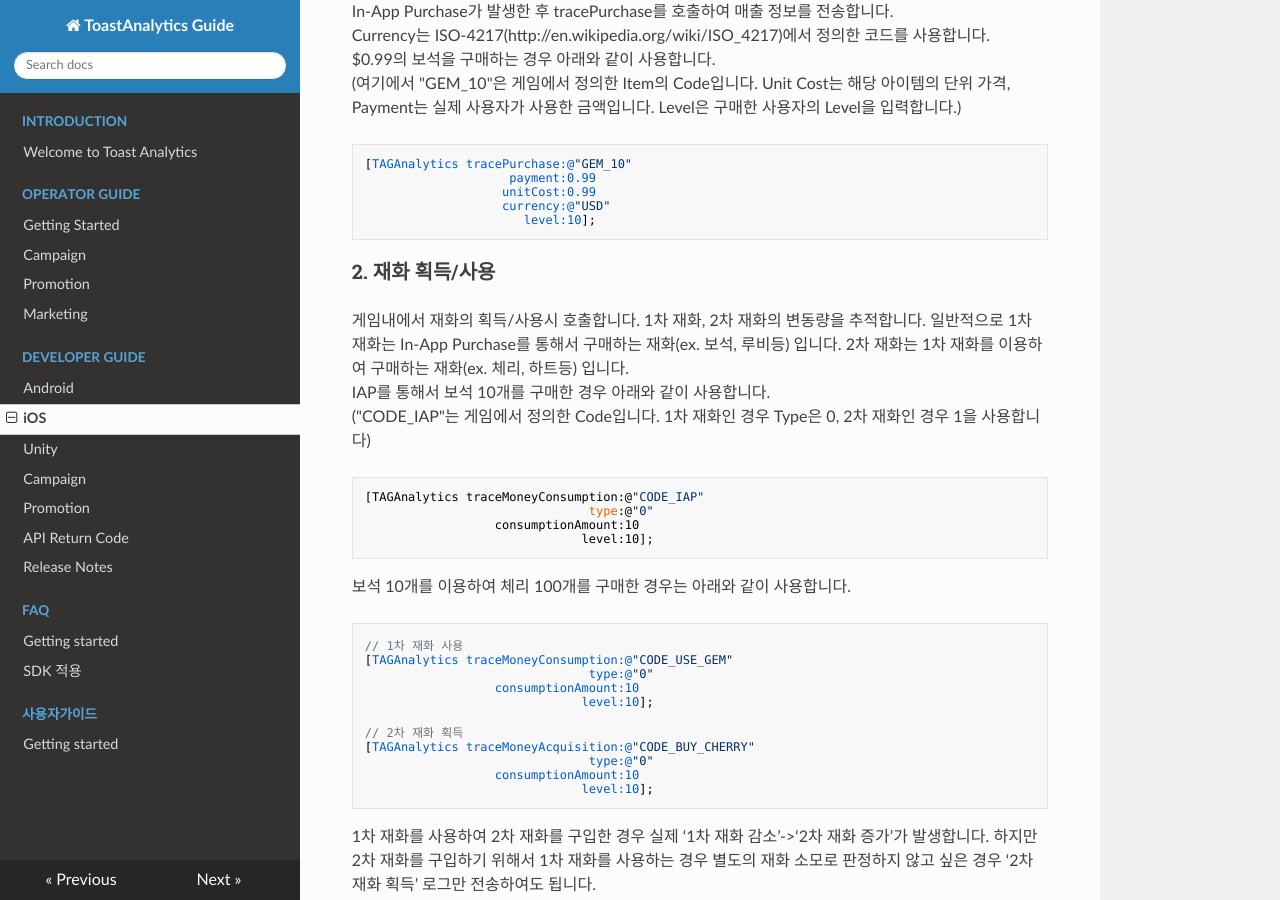
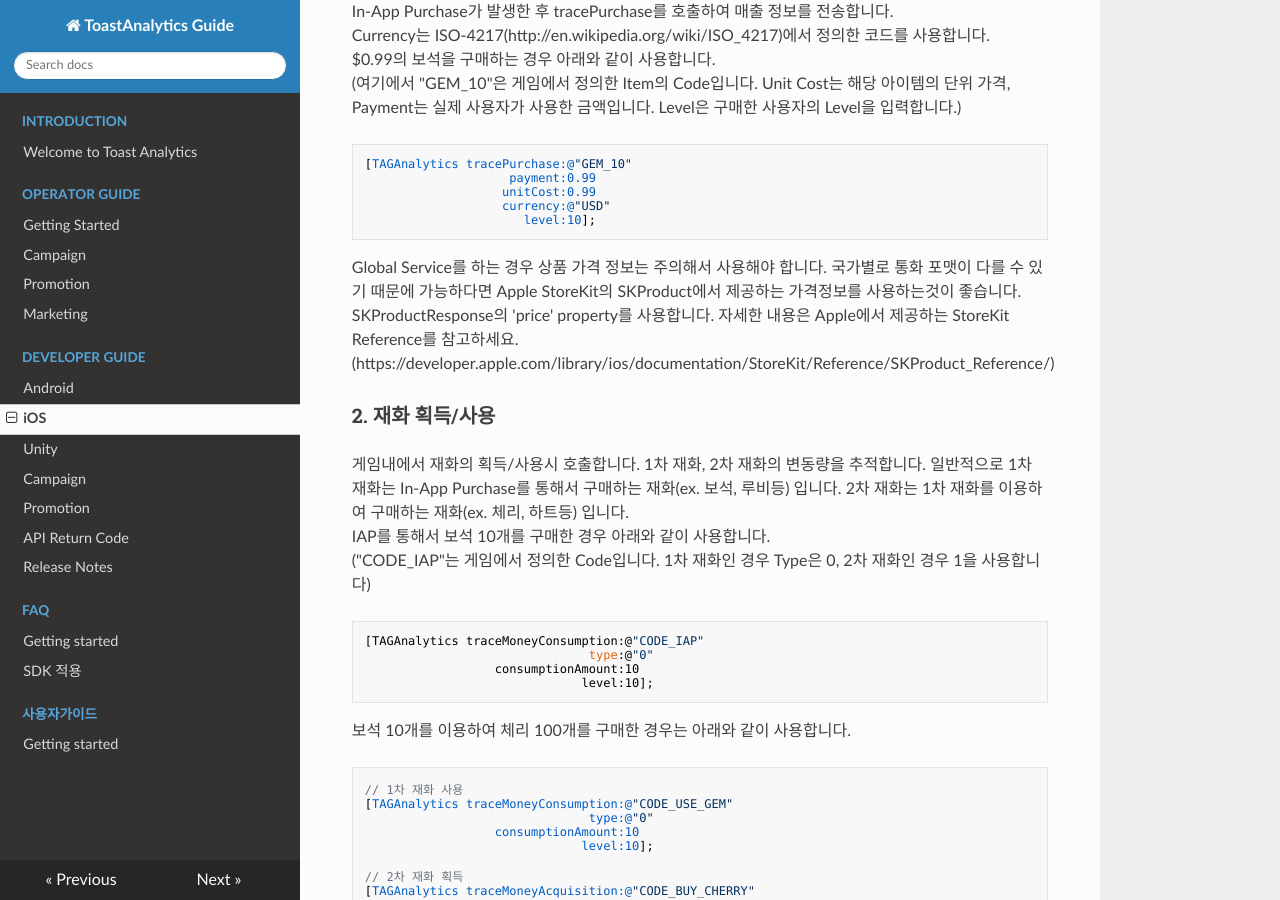
Before and after one commit to ToastAnalytics/ToastAnalytics, an MkDocs documentation site: the page built from docs/Developer/5. iOS Developer Guide.md, in a window 1280 px wide and 900 px high, scrolled down 4155 px. Built offline with MkDocs 1.6.1, drawn with Linux system fonts in a browser that asks for light colours; nearby versions of some CDN libraries; old or Windows-style settings are respelled for this version of MkDocs.

Commit message:
Update 5. iOS Developer Guide.md

````diff
--- a/docs/Developer/5. iOS Developer Guide.md
+++ b/docs/Developer/5. iOS Developer Guide.md
@@ -155,6 +155,10 @@ $0.99의 보석을 구매하는 경우 아래와 같이 사용합니다.<br>
                    currency:@"USD"
                       level:10];
 ```
+Global Service를 하는 경우 상품 가격 정보는 주의해서 사용해야 합니다. 국가별로 통화 포맷이 다를 수 있기 때문에 가능하다면 Apple StoreKit의 SKProduct에서 제공하는 가격정보를 사용하는것이 좋습니다.
+SKProductResponse의 'price' property를 사용합니다. 자세한 내용은 Apple에서 제공하는 StoreKit Reference를 참고하세요. (https://developer.apple.com/library/ios/documentation/StoreKit/Reference/SKProduct_Reference/)
+
+
 ### 2. 재화 획득/사용
 게임내에서 재화의 획득/사용시 호출합니다. 1차 재화, 2차 재화의 변동량을 추적합니다. 일반적으로 1차 재화는 In-App Purchase를 통해서 구매하는 재화(ex. 보석, 루비등) 입니다. 2차 재화는 1차 재화를 이용하여 구매하는 재화(ex. 체리, 하트등) 입니다.<br>
 IAP를 통해서 보석 10개를 구매한 경우 아래와 같이 사용합니다.<br>
````
